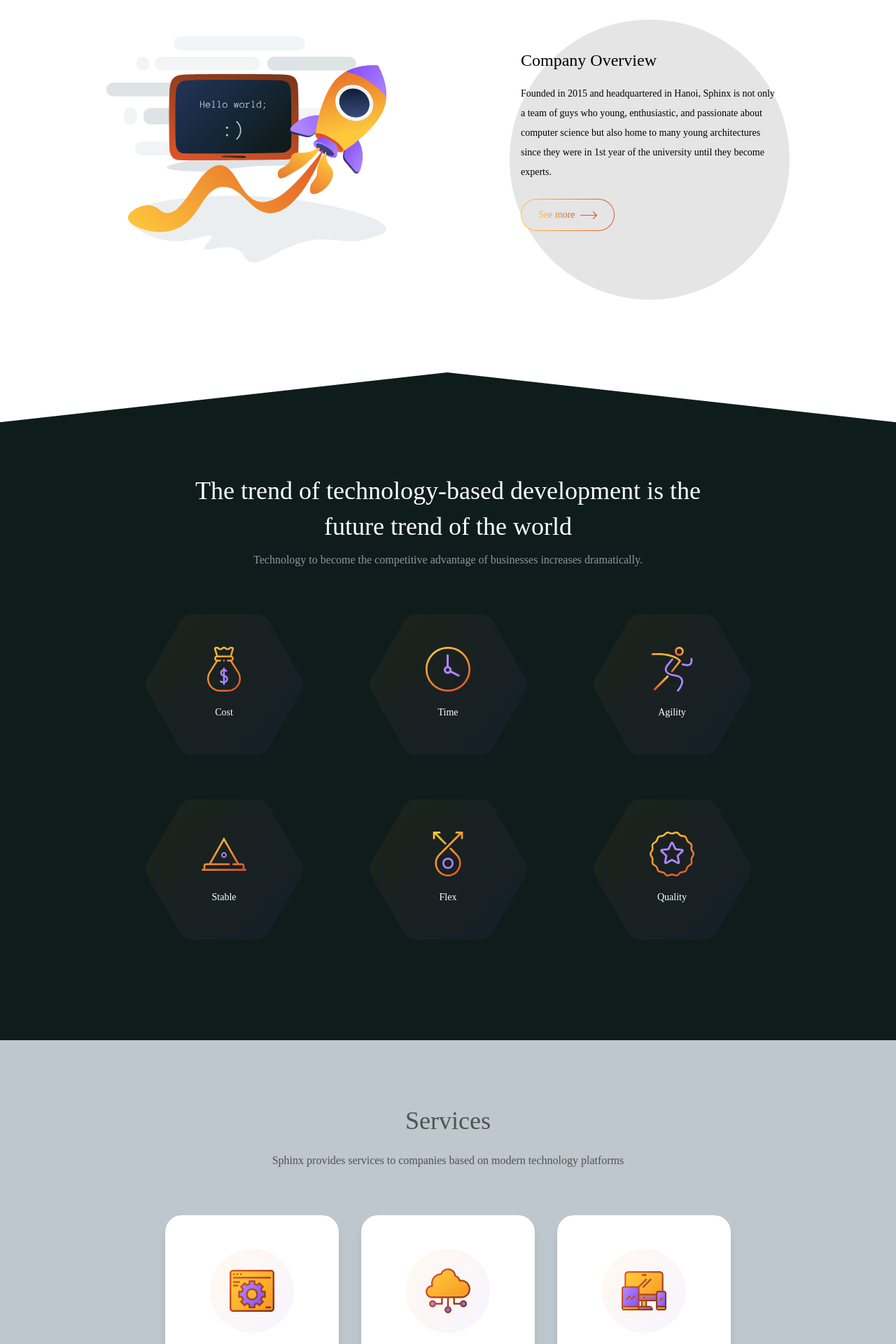
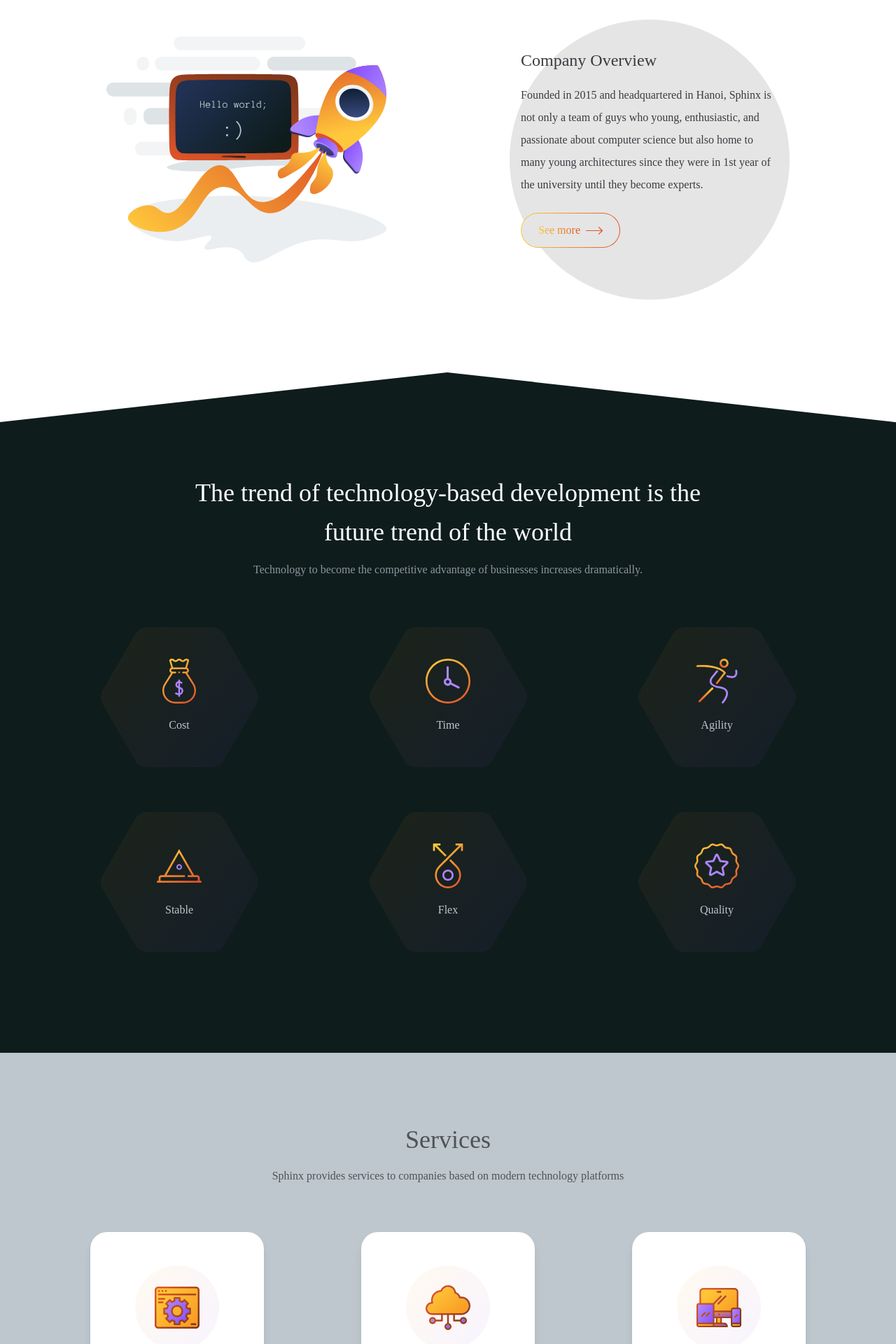
Before and after one commit to sphinx-software/sphinx-website-nextjs, a Next.js app: page / in a window 1280 px wide. Shown: the part 140-2060 px from the top of the page at 70% size. Built offline with nearby package versions, Linux system fonts and the light colour scheme; a web font is replaced by a local one.

Commit message:
fix font size for all text

```diff
--- a/components/Home/CompanyOverview.tsx
+++ b/components/Home/CompanyOverview.tsx
@@ -4,6 +4,7 @@ import imageCompanyOverview from '../../public/imageCompanyOverview.svg'
 import { ArrowForward } from '../../ui/icons'
 import styles from './Home.module.css'
 import classes from 'classnames'
+import classNames from 'classnames'
 
 const CompanyOverview: FunctionComponent = () => {
   return (
@@ -16,15 +17,20 @@ const CompanyOverview: FunctionComponent = () => {
           ])}
         >
           <div className='pl-4 lg:px-4'>
-            <h2 className='py-4 text-2xl'>Company Overview</h2>
-            <p className='text-sm leading-7'>
+            <h2 className='py-4 text-24 text-black-50'>Company Overview</h2>
+            <p className='text-16 text-black-50 leading-32'>
               Founded in 2015 and headquartered in Hanoi, Sphinx is not only a
               team of guys who young, enthusiastic, and passionate about
               computer science but also home to many young architectures since
               they were in 1st year of the university until they become experts.
             </p>
             <button className={styles.companyOverviewButtonSeeMore}>
-              <span className={styles.companyOverviewButtonSeeMoreText}>
+              <span
+                className={classNames([
+                  styles.companyOverviewButtonSeeMoreText,
+                  'text-16'
+                ])}
+              >
                 See more
               </span>
               <ArrowForward />
--- a/components/Home/CompanyService/CompanyService.tsx
+++ b/components/Home/CompanyService/CompanyService.tsx
@@ -25,18 +25,18 @@ const services: ServiceType[] = [
 
 const CompanyService: FC = () => {
   return (
-    <div className=' bg-gray-250 py-20 px-0 lg:px-44 xl:px-56'>
+    <div className='bg-gray-250 py-24'>
       <div className='max-w-6xl mx-auto'>
-        <div className='px-3 text-center'>
-          <h2 className='text-36 text-gray-450 py-2'>Services</h2>
+        <div className='px-3 md:px-0 text-center'>
+          <p className='text-36 text-gray-450 leading-56'>Services</p>
           <div className='mt-2'>
-            <p className='text-gray-450 leading-7 text-16'>
+            <p className='text-gray-450 leading-32 text-16'>
               Sphinx provides services to companies based on modern technology
               platforms
             </p>
           </div>
         </div>
-        <div className='px-3 my-16 grid grid-rows-1 gap-y-11 md:grid-cols-3 md:gap-8 md:place-items-center'>
+        <div className='px-3 mt-16 grid grid-rows-1 gap-y-11 md:grid-cols-3 md:gap-8 md:place-items-center'>
           {services.map((s, index) => (
             <Service key={index} service={s} />
           ))}
@@ -73,7 +73,7 @@ const Service: FC<ServiceProps> = ({ service }) => {
           />
         </div>
       </div>
-      <div className='mt-0 md:mt-4 md:text-xl pb-6 pl-10 md:px-4 md:pb-12 xl:px-8 xl:pb-16 text-black-300'>
+      <div className='mt-0 md:mt-4 md:text-xl pb-0 md:pb-6 md:px-4 md:pb-12 xl:px-8 xl:pb-16 text-black-300'>
         <span>{service.text}</span>
       </div>
     </div>
--- a/components/Home/CompanyTendency/CompanyStrengths.tsx
+++ b/components/Home/CompanyTendency/CompanyStrengths.tsx
@@ -57,7 +57,7 @@ const CompanyStrength: FC<CompanyStrengthProps> = ({ icon, text }) => {
       <div className='mb-2'>
         <Image src={icon} alt='Sphinx Software' />
       </div>
-      <span className='p-1 text-sm font-normal'>{text}</span>
+      <span className='p-1 text-16 text-gray-250'>{text}</span>
     </div>
   )
 }
--- a/components/Home/CompanyTendency/CompanyTendency.tsx
+++ b/components/Home/CompanyTendency/CompanyTendency.tsx
@@ -5,20 +5,20 @@ const CompanyTendency: FunctionComponent = () => {
   return (
     <div
       style={{ backgroundImage: "url('/companyTendencyBg.svg')" }}
-      className='bg-cover bg-top px-3 mt-20 py-24 md:py-36'
+      className='bg-cover bg-top mt-20 py-24 md:py-36'
     >
       <div className='mx-auto max-w-6xl'>
         <div className='text-center mx-auto w-full md:w-2/3'>
-          <h2 className='text-white font-normal text-36 text-center leading-11'>
+          <h2 className='px-1 md:px-0 text-white font-normal text-36 text-center leading-56'>
             The trend of technology-based development is the future trend of the
             world
           </h2>
-          <h3 className='text-center text-gray-350 text-16 py-2 leading-7'>
+          <h3 className='text-center text-gray-350 text-16 py-2 leading-36'>
             Technology to become the competitive advantage of businesses
             increases dramatically.
           </h3>
         </div>
-        <div className='px-0 lg:px-24'>
+        <div className='px-0 mt-14 md:mt-0'>
           <CompanyStrength />
         </div>
       </div>
--- a/components/Home/Home.module.css
+++ b/components/Home/Home.module.css
@@ -19,7 +19,6 @@
     background: linear-gradient(to right, #FFC838 0%, #E05529 100%);
     -webkit-background-clip: text;
     -webkit-text-fill-color: transparent;
-    @apply text-sm
 }
 .overViewContent {
     @apply bg-gray-150 rounded-full py-6
--- a/tailwind.config.js
+++ b/tailwind.config.js
@@ -32,7 +32,11 @@ module.exports = {
         md: '400px'
       },
       lineHeight: {
-        11: '3.2rem'
+        11: '3.2rem',
+        32: '32px',
+        36: '36px',
+        48: '48px',
+        56: '56px'
       },
       colors: {
         yellow: {
@@ -53,6 +57,7 @@ module.exports = {
           550: '#3C2649'
         },
         black: {
+          50: '#393C41',
           300: '#323439'
         }
       }
```
